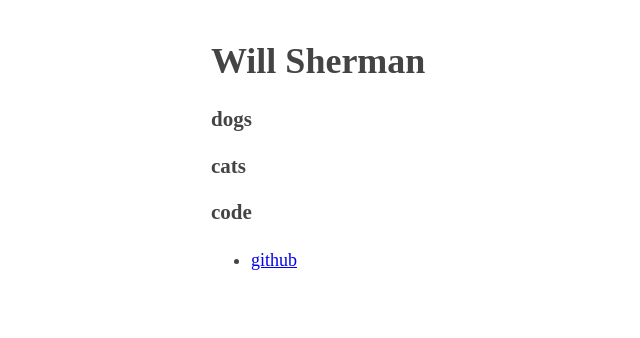
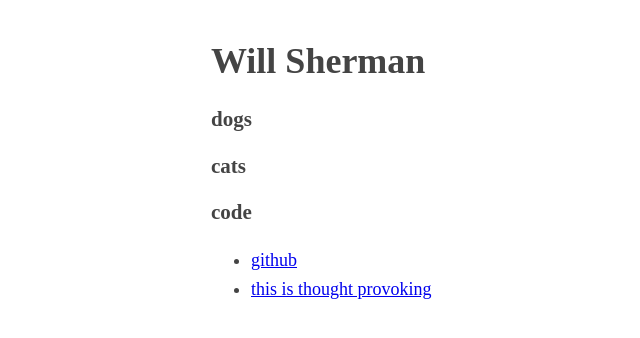
Before and after one commit to wills692/wills692.github.io, a plain HTML site: page index.html in a window 1280 px wide. Shown: the whole page, without its empty margins (104-744 px from the left). Drawn offline with Linux system fonts and the light colour scheme.

Commit message:
Update index.html
added a link to an article i keep think about

```diff
--- a/index.html
+++ b/index.html
@@ -30,6 +30,9 @@
         <li>
             <a href="https://github.com/wills692">github</a>
         </li>
+        <li>
+            <a href="https://thenumb.at/Functions-are-Vectors">this is thought provoking</a>
+        </li>
     </ul>
 </body>
 </html>
```
